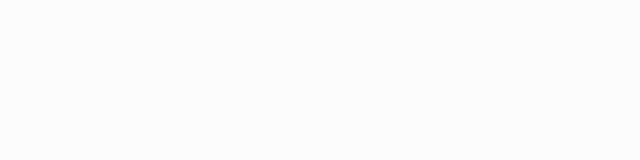
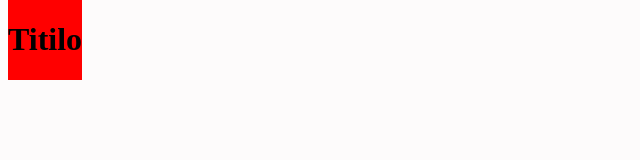
Before and after one commit to VictorMurilo23/Lessons-Learned, a plain HTML site: page index.html in a window 1280 px wide. Shown: the whole page, without its empty margins (0-640 px from the left). Drawn offline with Linux system fonts and the light colour scheme.

Commit message:
Cumpri o requisito 2

```diff
--- a/index.html
+++ b/index.html
@@ -8,6 +8,8 @@
     <link rel="stylesheet" href="style.css">
 </head>
 <body>
-
+    <header id="cabecalho">
+        <h1 id="titulo">Titilo</h1>
+    </header>
 </body>
 </html>
--- a/style.css
+++ b/style.css
@@ -1,3 +1,10 @@
 body {
     background-color: rgb(253, 251, 251);
 }
+
+
+#cabecalho {
+    background-color: red;
+    top: 0px;
+    position: fixed;
+}
```
